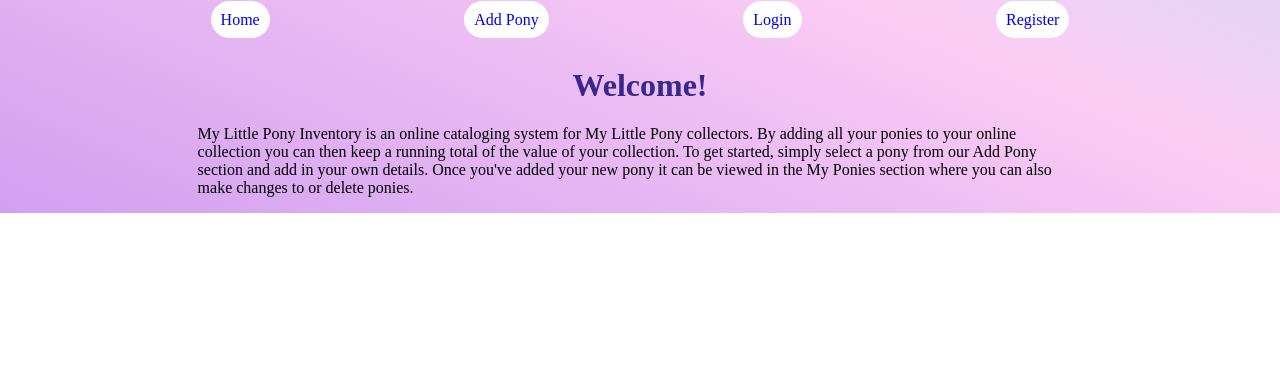
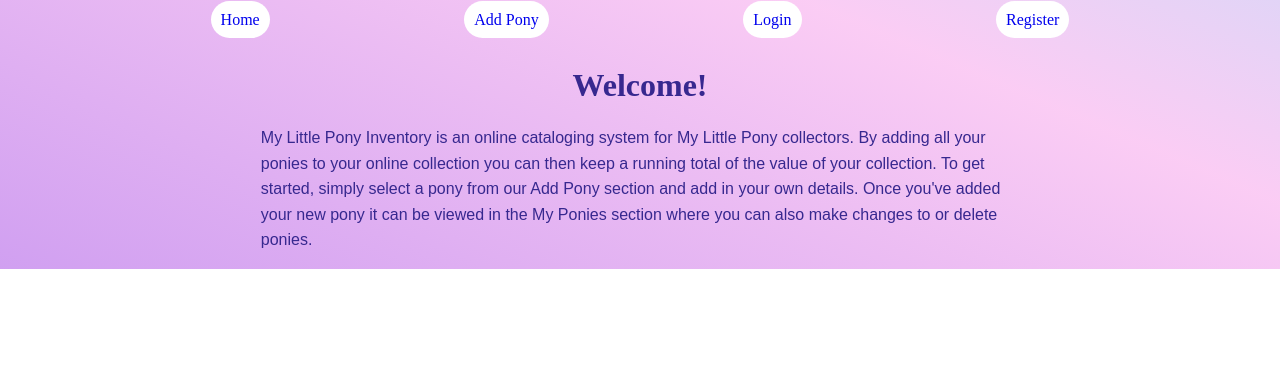
Before and after one commit to CassieBoyd/mlp-inventory, a Django app: page / in a window 1280 px wide. Shown: the part 408-800 px from the top of the page. Run offline with Django 3.2, Linux system fonts and the light colour scheme; parts of the project's set-up code (start-up, migrations or seed data) failed here and were passed over; some web fonts are replaced.

Commit message:
Added padding to cards and styled p tags

```diff
--- a/ponyproject/ponyapp/static/styles/sweet_style.css
+++ b/ponyproject/ponyapp/static/styles/sweet_style.css
@@ -14,8 +14,11 @@ background-size: 100% 100%;
 
 p {
     display:flex;
-    padding-left: 15%;
-    padding-right: 15%;
+    padding-left: 20%;
+    padding-right: 20%;
+    color: rgb(55, 40, 143);
+    font-family: Arial, Helvetica, sans-serif;
+    line-height: 1.6;
 }
 
 h1, h4 {
--- a/ponyproject/ponyapp/templates/home.html
+++ b/ponyproject/ponyapp/templates/home.html
@@ -4,7 +4,7 @@
 
     <h1>Welcome!</h1>
     <p>
-    My Little Pony Inventory is an online cataloging system for My Little Pony collectors. By adding all your ponies to your online collection you can then keep a running total of the value of your collection. To get started, simply select a pony from our Add Pony section and add in your own details. Once you've added your new pony it can be viewed in the My Ponies section where you can also make changes to or delete ponies.
+        My Little Pony Inventory is an online cataloging system for My Little Pony collectors. By adding all your ponies to your online collection you can then keep a running total of the value of your collection. To get started, simply select a pony from our Add Pony section and add in your own details. Once you've added your new pony it can be viewed in the My Ponies section where you can also make changes to or delete ponies.
     </p>
 
 {% endblock %}
```
